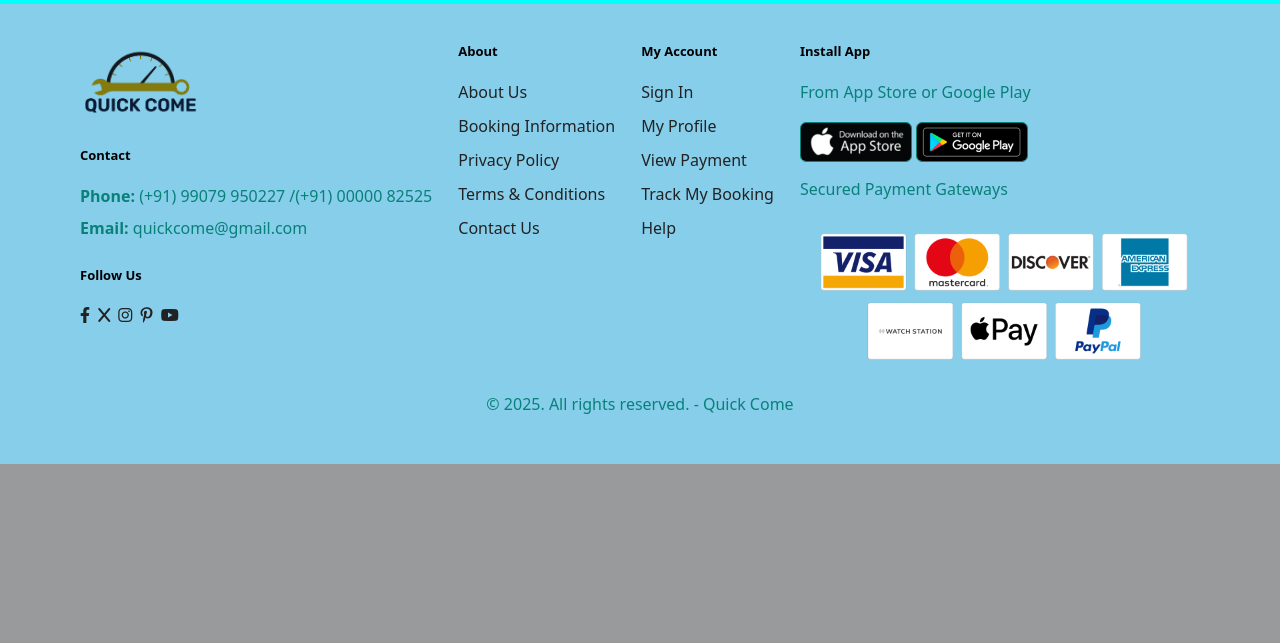
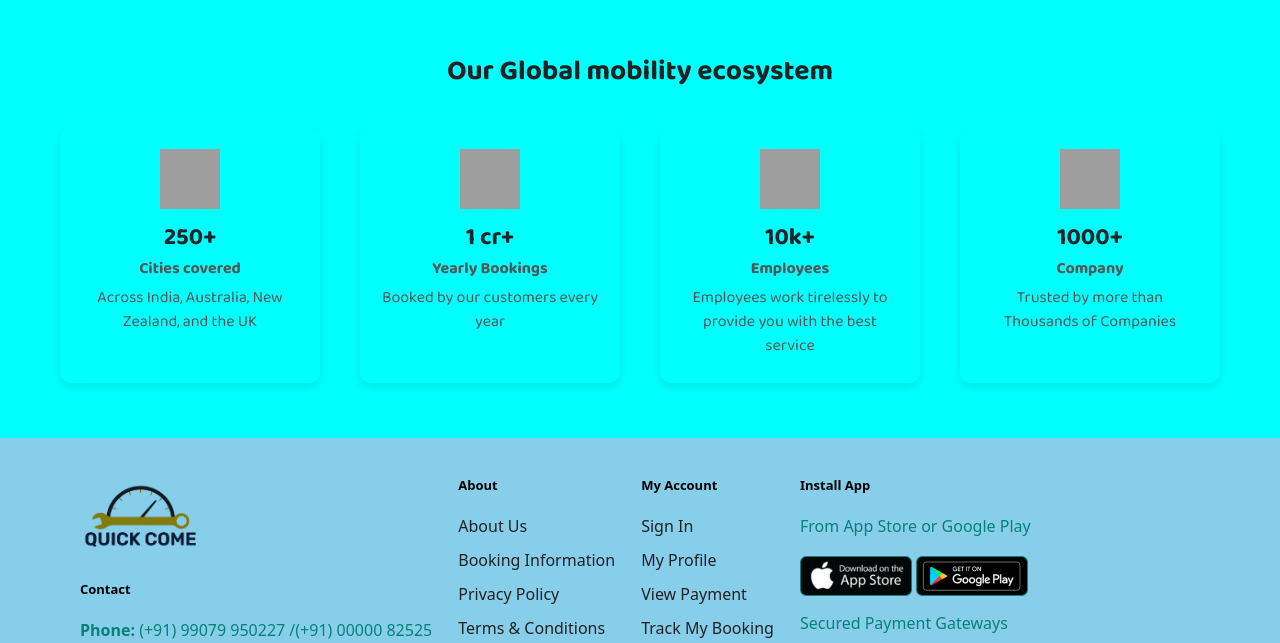
Before and after one commit to sps-projects11/quick-come, a Django app: page / in a window 1280 px wide. Shown: the part 3277-3920 px from the top of the page. Before the commit the page ends 3741 px from the top, so only its background shows below. Run offline with Django 5.2, Linux system fonts and the light colour scheme; data that the repository does not hold is empty; some libraries are stand-ins or nearby versions; grey boxes are pictures that could not be loaded.

Commit message:
Add company statistics section to home page with styling for enhanced user information

```diff
--- a/qcome/templates/enduser/home/index.html
+++ b/qcome/templates/enduser/home/index.html
@@ -162,4 +162,44 @@
     <button class="normal">Explore More</button>
 </section>
 
+
+
+<!-- the company page -->
+<div class="containerrr">
+    <h2 class="headinggg">Our Global mobility ecosystem</h2>
+
+    <div class="stats">
+        <!-- Box 1 -->
+        <div class="stat-box">
+            <img src="https://cdn-icons-png.flaticon.com/128/535/535239.png" alt="Cities Icon">
+            <h3>250+</h3>
+            <p><strong>Cities covered</strong></p>
+            <p>Across India, Australia, New Zealand, and the UK</p>
+        </div>
+
+        <!-- Box 2 -->
+        <div class="stat-box">
+            <img src="https://cdn-icons-png.flaticon.com/512/5110/5110947.png" alt="Rides Icon">
+            <h3>1 cr+</h3>
+            <p><strong>Yearly Bookings</strong></p>
+            <p>Booked by our customers every year</p>
+        </div>
+        <!-- Box 3 -->
+        <div class="stat-box">
+            <img src="https://cdn-icons-png.flaticon.com/128/3135/3135715.png" alt="Rides Icon">
+            <h3>10k+</h3>
+            <p><strong>Employees</strong></p>
+            <p>Employees work tirelessly to provide you with the best service</p>
+        </div>
+
+        <!-- Box 4 -->
+        <div class="stat-box">
+            <img src="https://www.olacabs.com/mediaimage/wysiwyg/city.svg" alt="Kilometers Icon">
+            <h3>1000+</h3>
+            <p><strong>Company</strong></p>
+            <p>Trusted by more than Thousands of Companies</p>
+        </div>
+    </div>
+</div>
+
 {% endblock %}
--- a/static/css/home.css
+++ b/static/css/home.css
@@ -307,3 +307,50 @@
 #banner button:hover{
     background-color: #ffca20;
 }
+
+
+/* the company page */
+.containerrr {
+    text-align: center;
+    max-width: 1200px;
+    margin: 35px auto;
+    padding: 20px;
+}
+
+.headinggg {
+    font-size: 28px;
+    font-weight: bold;
+    margin-bottom: 40px;
+}
+
+.stats {
+    display: flex;
+    justify-content: center;
+    gap: 40px;
+    /* flex-wrap: wrap; */
+}
+
+.stat-box {
+    padding: 20px;
+    border-radius: 10px;
+    box-shadow: 0 4px 10px rgba(0, 0, 0, 0.1);
+    width: 280px;
+    text-align: center;
+}
+
+.stat-box img {
+    width: 60px;
+    height: 60px;
+}
+
+.stat-box h3 {
+    font-size: 24px;
+    margin: 15px 0 5px;
+    font-weight: bold;
+}
+
+.stat-box p {
+    font-size: 16px;
+    margin: 5px 0;
+    color: #555;
+}
```
